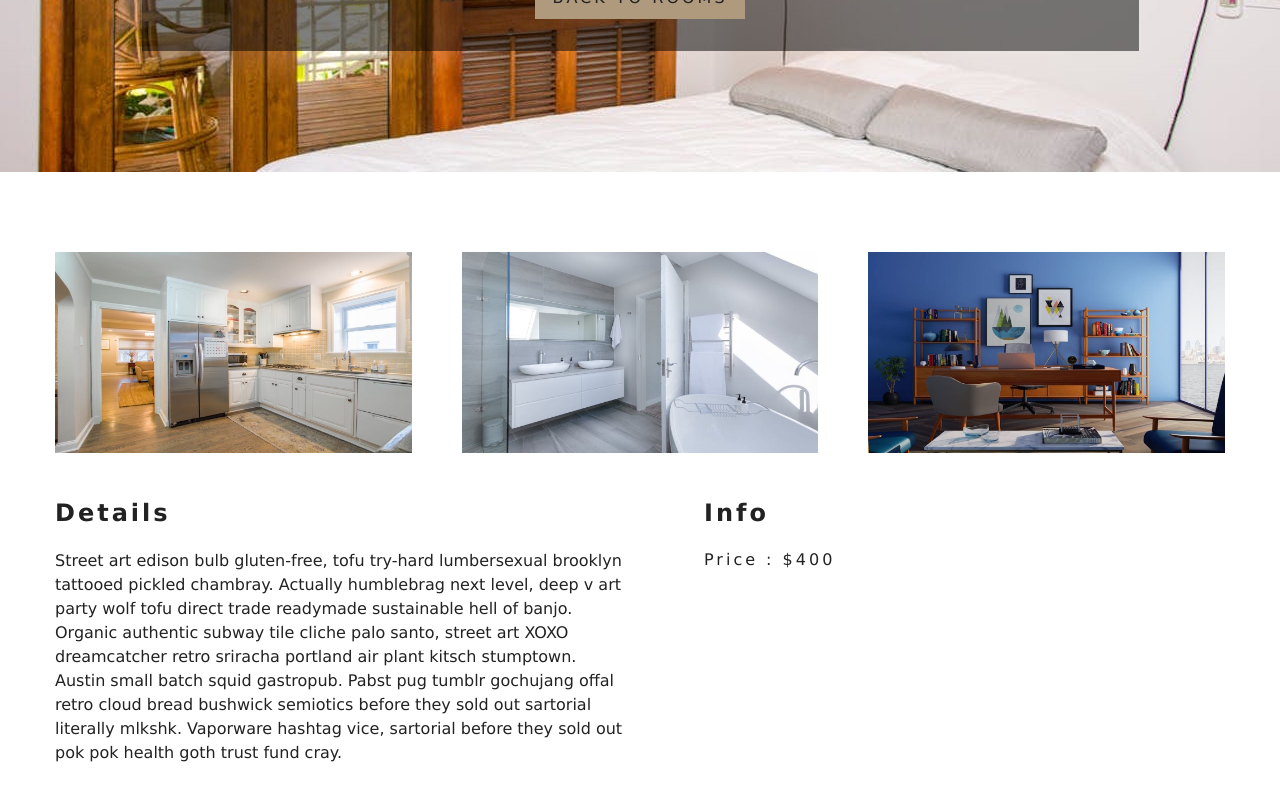
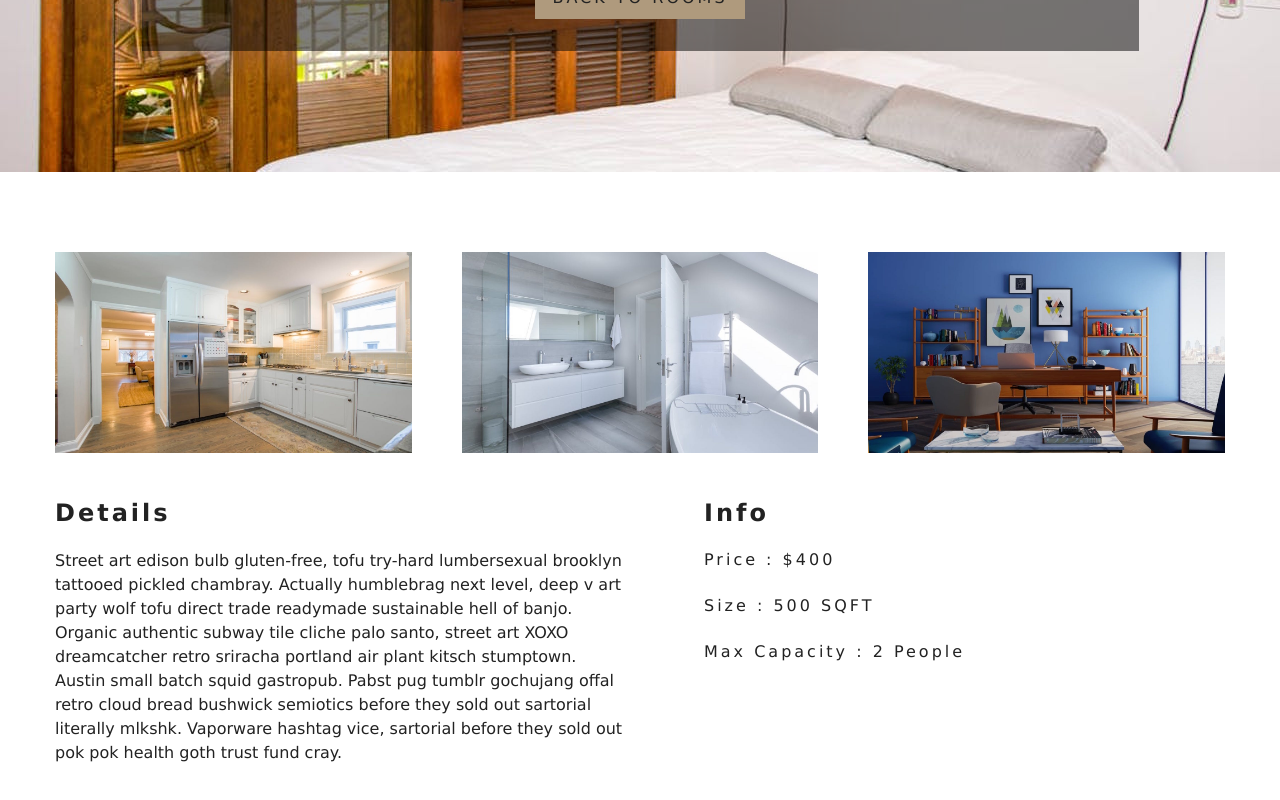
Before and after one commit to jamesdesigns/luxuryhotel-react, a React (Create React App) app: page /rooms/double-deluxe in a window 1280 px wide. Shown: the part 374-1174 px from the top of the page. Built offline with nearby package versions, Linux system fonts and the light colour scheme.

Commit message:
Add capacity, size, price to component

```diff
--- a/src/pages/SingleRoom.js
+++ b/src/pages/SingleRoom.js
@@ -66,6 +66,9 @@ export default class SingleRoom extends Component {
                 <article className="info">
                     <h3>info</h3>
                     <h6>price : ${price}</h6>
+                    <h6>size : {size} SQFT</h6>
+                    <h6>Max Capacity : {capacity} People</h6>
+                    <h6>{}</h6>
                 </article>
 
             </div>
```
